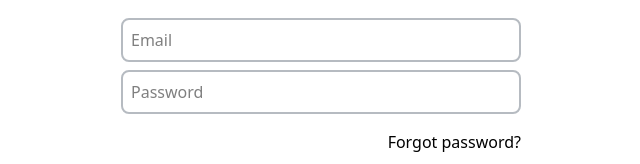
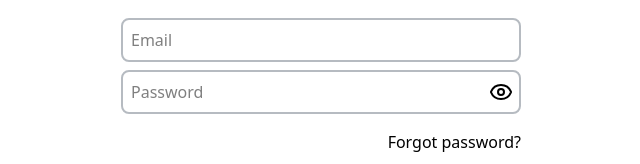
Before and after one commit to syehfi75/fe-logos, a Next.js app: page /login in a window 1280 px wide. Shown: the part 303-467 px from the top of the page, without its empty margins (319-959 px from the left). Built offline with nearby package versions, Linux system fonts and the light colour scheme; what @bprogress/next would draw is missing.

Commit message:
feat: add state password visible and improve progress bar

```diff
--- a/app/layout.tsx
+++ b/app/layout.tsx
@@ -20,7 +20,7 @@ const grostekItalic = localFont({
 });
 
 export const metadata: Metadata = {
-  title: "Create Next App",
+  title: "Welcome to Village",
   description: "Generated by create next app",
 };
 
@@ -34,9 +34,9 @@ export default function RootLayout({
       <body
         className={`${grostek.variable} ${grostekItalic.variable} antialiased`}
       >
-        <Providers>
-          <Suspense>{children}</Suspense>
-        </Providers>
+        <Suspense>
+          <Providers>{children}</Providers>
+        </Suspense>
       </body>
     </html>
   );
--- a/app/login/page.tsx
+++ b/app/login/page.tsx
@@ -1,20 +1,25 @@
 "use client";
+import { Eye, EyeOff } from "lucide-react";
 import { useSearchParams } from "next/navigation";
 import { useEffect, useState } from "react";
 
 export default function LoginPage() {
-  // make state for tabs login and signup
   const [activeTab, setActiveTab] = useState("login");
+  const [passwordVisible, setPasswordVisible] = useState(false);
+
+  // State inputs
   const [email, setEmail] = useState("");
   const [password, setPassword] = useState("");
+
+
   const searchParams = useSearchParams();
-
   const state = searchParams.get("state") || "login";
   useEffect(() => {
     if (state === "register") {
       setActiveTab("signup");
     }
   }, [state]);
+
   return (
     <>
       <div className="flex justify-center flex-col items-center min-h-screen w-full">
@@ -48,14 +53,27 @@ export default function LoginPage() {
                 type="text"
                 placeholder="Email"
                 className="p-2 border-2 border-gray-600/40 rounded-lg w-full focus-visible:outline-none "
+                onChange={(e) => setEmail(e.target.value)}
+                value={email}
               />
+              <div className="relative w-full">
+                <span className="absolute top-2.5 right-2 cursor-pointer">
+                  {passwordVisible ? (
+                    <EyeOff onClick={() => setPasswordVisible(false)} />
+                  ) : (
+                    <Eye onClick={() => setPasswordVisible(true)} />
+                  )}
+                </span>
                 <input
-                type="password"
+                  type={passwordVisible ? "text" : "password"}
                   name="password"
                   id="password"
                   placeholder="Password"
                   className="p-2 border-2 border-gray-600/40 rounded-lg w-full focus-visible:outline-none "
+                  onChange={(e) => setPassword(e.target.value)}
+                  value={password}
                 />
+              </div>
               <span className="ml-auto mt-2">Forgot password?</span>
               <button className="rounded-full bg-[#01533F] text-white w-full p-4 cursor-pointer hover:bg-[#014a3b] transition-colors mt-6 mb-4">
                 Login with Email
@@ -78,13 +96,24 @@ export default function LoginPage() {
                 placeholder="Email"
                 className="p-2 border-2 border-gray-600/40 rounded-lg w-full focus-visible:outline-none "
               />
+              <div className="relative w-full">
+                <span className="absolute top-2.5 right-2 cursor-pointer">
+                  {passwordVisible ? (
+                    <EyeOff onClick={() => setPasswordVisible(false)} />
+                  ) : (
+                    <Eye onClick={() => setPasswordVisible(true)} />
+                  )}
+                </span>
                 <input
-                type="password"
+                  type={passwordVisible ? "text" : "password"}
                   name="password"
                   id="password"
                   placeholder="Password"
                   className="p-2 border-2 border-gray-600/40 rounded-lg w-full focus-visible:outline-none "
+                  onChange={(e) => setPassword(e.target.value)}
+                  value={password}
                 />
+              </div>
               <button className="rounded-full bg-[#01533F] text-white w-full p-4 cursor-pointer hover:bg-[#014a3b] transition-colors mt-6 mb-4">
                 Sign up with Email
               </button>
--- a/components/Navbar/navbar.tsx
+++ b/components/Navbar/navbar.tsx
@@ -29,10 +29,15 @@ function Navbar() {
             </a>
           </div>
           <div className="flex items-center space-x-4">
-            <Link href={'/login'} className="text-lg">Login</Link>
-            <a href="/login?state=register" className="text-lg border border-white px-4 py-2 rounded-full hover:bg-gray/30 hover:text-white transition-colors">
+            <Link href={"/login"} className="text-lg">
+              Login
+            </Link>
+            <Link
+              href="/login?state=register"
+              className="text-lg border border-white px-4 py-2 rounded-full hover:bg-gray/30 hover:text-white transition-colors"
+            >
               Create a account
-            </a>
+            </Link>
           </div>
         </div>
       </nav>
--- a/package.json
+++ b/package.json
@@ -10,6 +10,7 @@
   },
   "dependencies": {
     "@bprogress/next": "^3.2.12",
+    "lucide-react": "^0.524.0",
     "next": "15.3.3",
     "react": "^19.0.0",
     "react-dom": "^19.0.0"
```
Also changed, not shown: 1 other file (tests, documents, lock files or other folders). Lines whose indentation alone changed are shown as unchanged.
